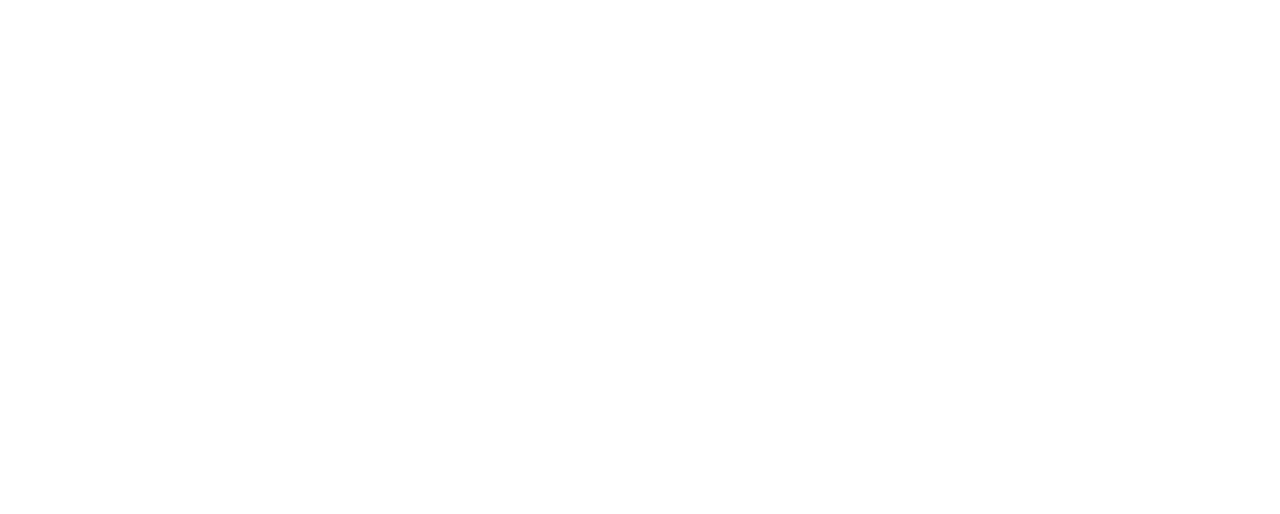
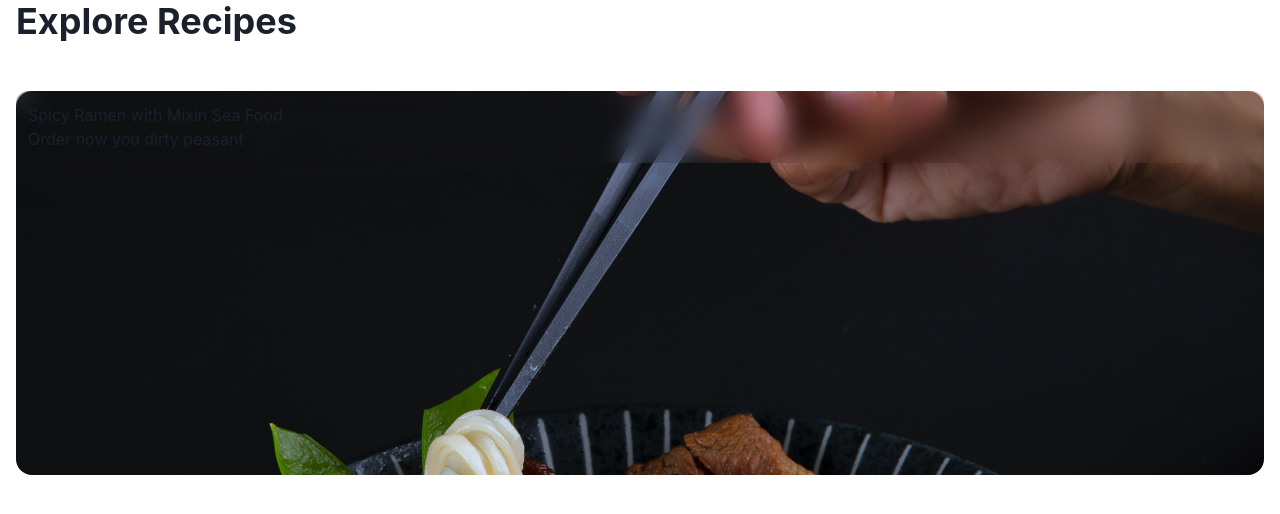
Before and after one commit to plahteenlahti/junction2022, a React (Vite) app in the folder app/: page /recipes in a window 1280 px wide. Before the commit this address had no page. Shown: the top 514 px of the page. Built offline with nearby package versions, Linux system fonts and the light colour scheme.

Commit message:
feat(recipes): add base for recipes view

```diff
--- a/app/src/App.css
+++ /dev/null
@@ -1,41 +0,0 @@
-#root {
-  max-width: 1280px;
-  margin: 0 auto;
-  padding: 2rem;
-  text-align: center;
-}
-
-.logo {
-  height: 6em;
-  padding: 1.5em;
-  will-change: filter;
-}
-.logo:hover {
-  filter: drop-shadow(0 0 2em #646cffaa);
-}
-.logo.react:hover {
-  filter: drop-shadow(0 0 2em #61dafbaa);
-}
-
-@keyframes logo-spin {
-  from {
-    transform: rotate(0deg);
-  }
-  to {
-    transform: rotate(360deg);
-  }
-}
-
-@media (prefers-reduced-motion: no-preference) {
-  a:nth-of-type(2) .logo {
-    animation: logo-spin infinite 20s linear;
-  }
-}
-
-.card {
-  padding: 2em;
-}
-
-.read-the-docs {
-  color: #888;
-}
--- a/app/src/App.tsx
+++ b/app/src/App.tsx
@@ -1,7 +1,5 @@
 import { useState } from 'react'
 import reactLogo from './assets/react.svg'
-
-import './App.css'
 
 function App() {
   const [count, setCount] = useState(0)
--- a/app/src/index.css
+++ b/app/src/index.css
@@ -24,7 +24,7 @@
   color: #535bf2;
 }
 
-body {
+/* body {
   margin: 0;
   display: flex;
   place-items: center;
@@ -35,7 +35,7 @@
 h1 {
   font-size: 3.2em;
   line-height: 1.1;
-}
+} */
 
 button {
   border-radius: 8px;
--- a/app/src/main.tsx
+++ b/app/src/main.tsx
@@ -1,13 +1,14 @@
-import React from "react";
-import ReactDOM from "react-dom/client";
-import App from "./App";
-import "./index.css";
-import { BrowserRouter, Route, Routes } from "react-router-dom";
-import { Start } from "./routes/start";
-import { Order } from "./routes/order";
+import React from 'react'
+import ReactDOM from 'react-dom/client'
+import App from './App'
+import './index.css'
+import { BrowserRouter, Route, Routes } from 'react-router-dom'
+import { Start } from './routes/start'
+import { Order } from './routes/order'
 import { ChakraProvider } from '@chakra-ui/react'
+import { Recipes } from './routes/recipes'
 
-ReactDOM.createRoot(document.getElementById("root") as HTMLElement).render(
+ReactDOM.createRoot(document.getElementById('root') as HTMLElement).render(
   <React.StrictMode>
     <ChakraProvider>
       <BrowserRouter>
@@ -15,8 +16,9 @@
           <Route path="/" element={<App />} />
           <Route path="/order" element={<Order />} />
           <Route path="/start" element={<Start />} />
+          <Route path="/recipes" element={<Recipes />} />
         </Routes>
       </BrowserRouter>
     </ChakraProvider>
   </React.StrictMode>
-);
+)
--- /dev/null
+++ b/app/src/routes/recipes.tsx
@@ -0,0 +1,28 @@
+import { Box, Container, Heading, Text } from '@chakra-ui/react'
+import ramen from '../assets/ramen.jpg'
+
+export const Recipes = () => {
+  return (
+    <Container maxW="7xl">
+      <Heading marginBottom="12">Explore Recipes</Heading>
+
+      <Box
+        height="sm"
+        backgroundImage={ramen}
+        backgroundPosition="center"
+        backgroundSize="cover"
+        backgroundRepeat="no-repeat"
+        paddingBottom="3"
+        rounded="2xl">
+        <Box
+          backdropFilter="auto"
+          rounded="xl"
+          padding="12px"
+          backdropBlur="md">
+          <Text>Spicy Ramen with Mixin Sea Food</Text>
+          <Text size="">Order now you dirty peasant</Text>
+        </Box>
+      </Box>
+    </Container>
+  )
+}
```
Also changed, not shown: app/src/assets/ramen.jpg (added).
